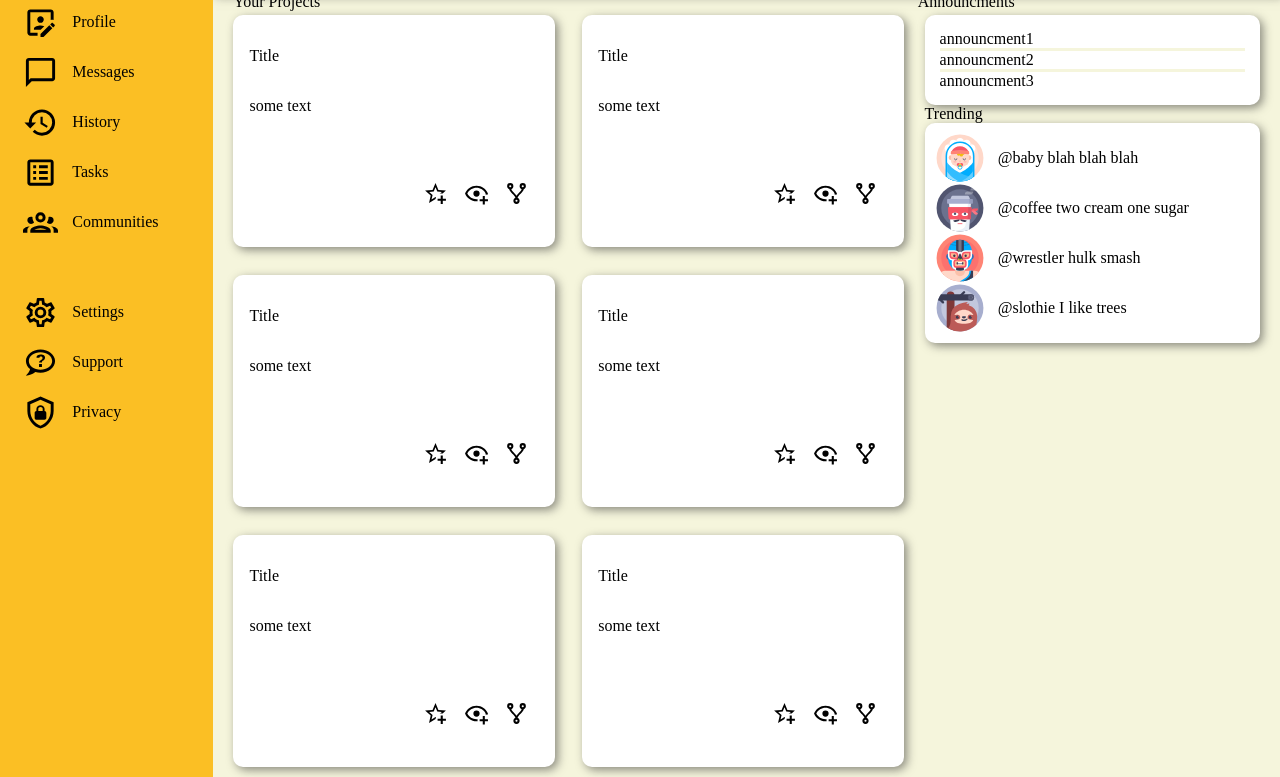
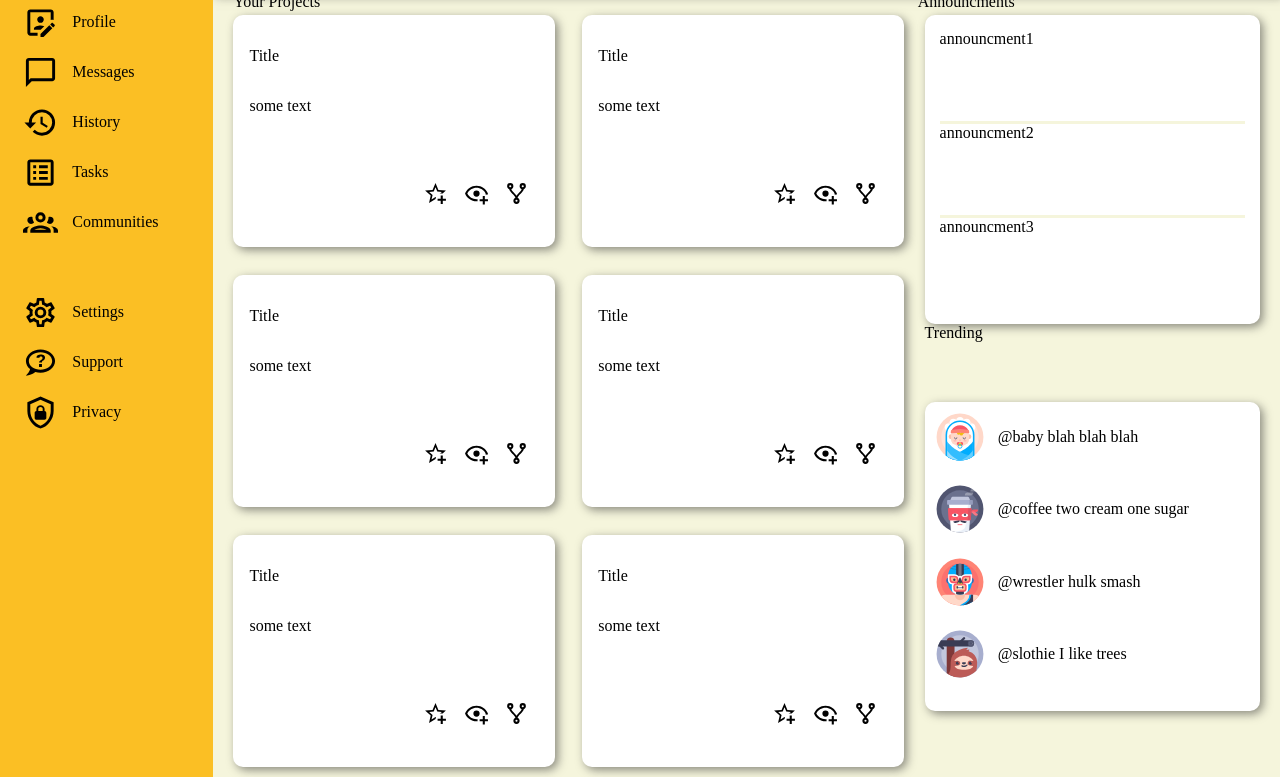
Before and after one commit to dfish88/Dashboard, a plain HTML site: page index.html in a window 1280 px wide. Shown: the part 163-940 px from the top of the page. Drawn offline with Linux system fonts and the light colour scheme.

Commit message:
Make container for announcments and tending a grid

```diff
--- a/style.css
+++ b/style.css
@@ -185,10 +185,14 @@ button{
     height: 25px;
 }
 
+.announcments-trending-container{
+    display: grid;
+    grid-template-rows: 1fr 0.25fr 1fr;
+}
+
 .announcments-container{
     display: grid;
     grid-template-columns: 1fr;
-    grid-area: announcments-container;
     background-color: var(--card-color);
     padding: 15px;
     border-radius: 10px;
@@ -207,7 +211,6 @@ button{
 
 .trending{
     display: grid;
-    grid-area: trending;
     background-color: var(--card-color);
     border-radius: 10px;
     padding: 10px;
```
